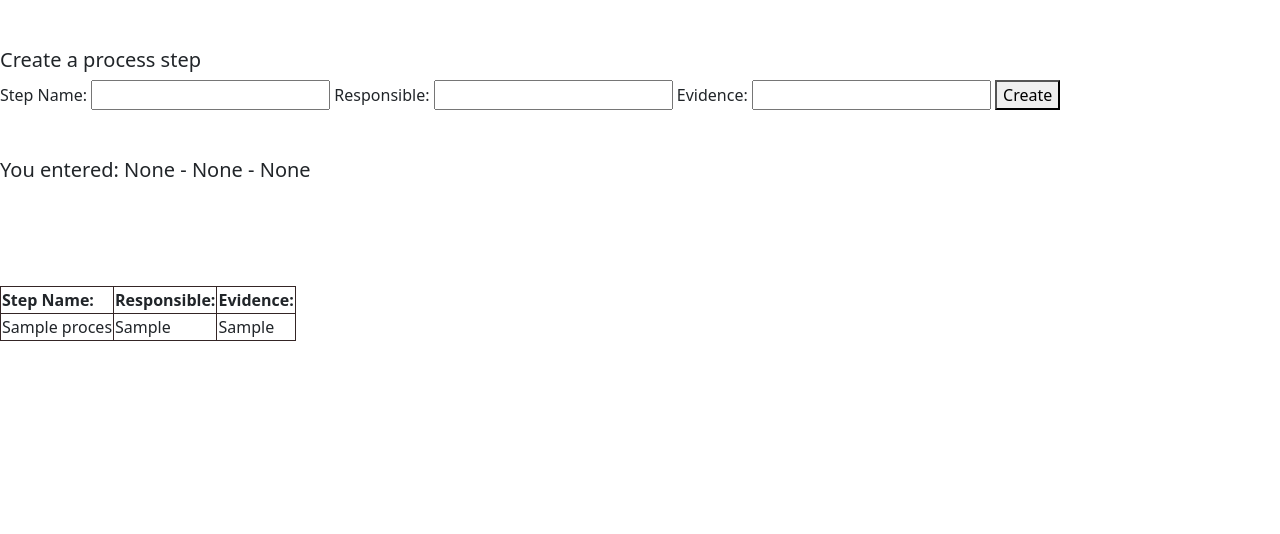
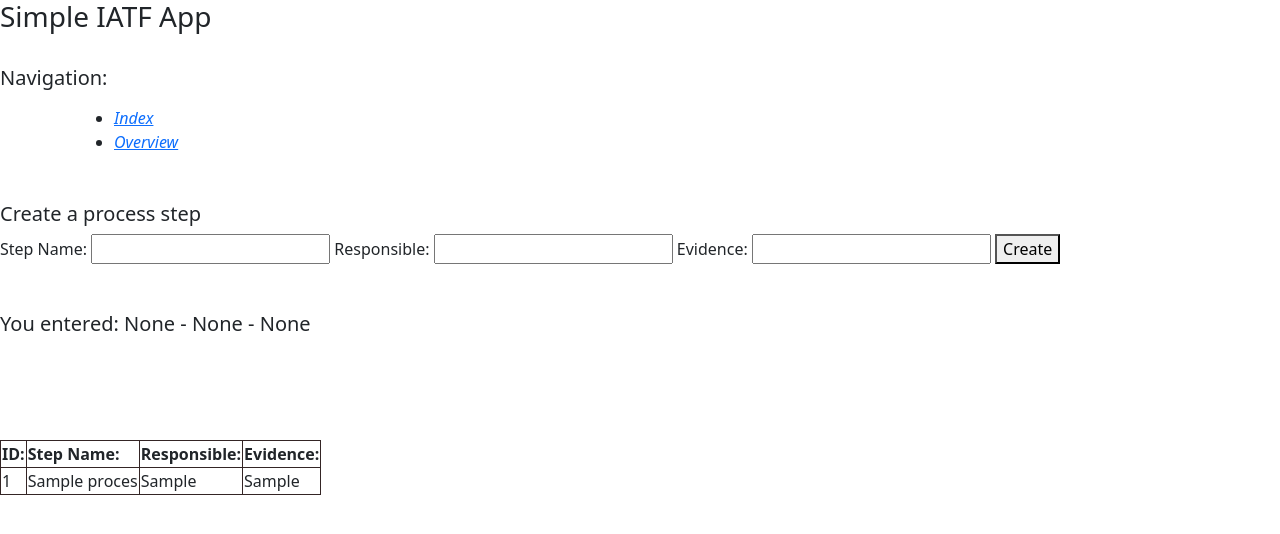
Before and after one commit to Sunzheini/iatf_db_demo2, a Django app: page / in a window 1280 px wide. Shown: the top 534 px of the page. Run offline with Django 4.2, Linux system fonts and the light colour scheme; tables that the repository leaves empty hold one stand-in row (values such as "Sample post").

Commit message:
update2_03112022

```diff
--- a/iatf_db_demo2/processapp/urls.py
+++ b/iatf_db_demo2/processapp/urls.py
@@ -1,9 +1,17 @@
 from django.urls import path, include
-from iatf_db_demo2.processapp.views import index, show_page_2
+from iatf_db_demo2.processapp.views import index, processes_description, overview, redirect_to
 
 urlpatterns = (
     # http://127.0.0.1:8000/
     path('', index, name='index'),
-    # http://127.0.0.1:8000/page2/
-    path('page2/', show_page_2, name='show page 2'),
+
+    path('processes-description/', include([
+
+        # http://127.0.0.1:8000/processes-description/
+        path('', overview, name='overview'),
+        # http://127.0.0.1:8000/processes-description/1
+        path('<int:process_id>/', processes_description, name='show specific process'),
+        # http://127.0.0.1:8000/processes-description/redirect/
+        path('redirect/', redirect_to, name='redirect')
+    ])),
 )
--- a/iatf_db_demo2/processapp/views.py
+++ b/iatf_db_demo2/processapp/views.py
@@ -28,6 +28,7 @@ def index(request):
     context = {
         'process_steps': all_steps,
         'form': process_form,
+        # from form
         'step_name': step_name,
         'responsible': responsible,
         'evidence': evidence,
@@ -35,8 +36,30 @@ def index(request):
     return render(request, 'index.html', context)
 
 
-def show_page_2(request):
-    # specific_step = Process.objects.get(pk=1)
+def overview(request):
     all_steps = Process.objects.all()
     result = ', '.join([f'{s.step_name} - {s.responsible}' for s in all_steps])
-    return http.HttpResponse(result)
+    context = {
+        'result': result,
+    }
+
+    # return http.HttpResponse(result)
+    return render(request, 'overview.html', context)
+
+
+def processes_description(request, process_id):
+    specific_step = Process.objects.get(pk=1)   # ToDo hardcoded currently
+    context = {
+        'specific_step': specific_step,
+    }
+
+    # return http.HttpResponse(f"{specific_step.step_name} - {specific_step.responsible}")
+    return render(request, 'process_description.html', context)
+
+
+def redirect_to(request):
+    # return redirect('overview')                         # option 1 name of the url in urls.py
+    # return redirect('https://www.abv.bg/')
+    # return redirect('/processes-description/1/')        # option 2 hardcoded url path
+
+    return redirect('show specific process', process_id=1)     # option 3 for cases like .../pk
--- /dev/null
+++ b/templates/base.html
@@ -0,0 +1,46 @@
+<!DOCTYPE html>
+<html lang="en">
+<head>
+    <meta charset="UTF-8">
+    <title>Title</title>
+    <!-- CSS only -->
+<link href="https://cdn.jsdelivr.net/npm/bootstrap@5.2.2/dist/css/bootstrap.min.css" rel="stylesheet" integrity="sha384-Zenh87qX5JnK2Jl0vWa8Ck2rdkQ2Bzep5IDxbcnCeuOxjzrPF/et3URy9Bv1WTRi" crossorigin="anonymous">
+</head>
+<body>
+
+<h3>Simple IATF App</h3>
+
+<br>
+
+<h5>Navigation:</h5>
+    <nav class="navbar">
+        <div class="container">
+
+            <div class="nav-links">
+                <ul class="nav-group">
+
+                    <li class="nav-item">
+                        <a href="{% url 'index' %}">
+                            <i>Index</i>
+                        </a>
+                    </li>
+
+                    <li class="nav-item">
+                        <a href="{% url 'overview' %}">
+                            <i>Overview</i>
+                        </a>
+                    </li>
+
+                </ul>
+            </div>
+        </div>
+    </nav>
+
+<br>
+
+{% block page_content %}
+{# specific info of page #}
+{% endblock %}
+
+</body>
+</html>
--- a/templates/index.html
+++ b/templates/index.html
@@ -1,14 +1,5 @@
-<!DOCTYPE html>
-<html lang="en">
-<head>
-    <meta charset="UTF-8">
-    <title>Title</title>
-    <!-- CSS only -->
-<link href="https://cdn.jsdelivr.net/npm/bootstrap@5.2.2/dist/css/bootstrap.min.css" rel="stylesheet" integrity="sha384-Zenh87qX5JnK2Jl0vWa8Ck2rdkQ2Bzep5IDxbcnCeuOxjzrPF/et3URy9Bv1WTRi" crossorigin="anonymous">
-</head>
-<body>
-
-<br><br>
+{% extends 'base.html' %}
+{% block page_content %}
 
 <div>
     <h5>Create a process step</h5>
@@ -26,6 +17,7 @@
 <div>
     <table style="border: 1px solid #342525;">
         <tr>
+            <th style="border: 1px solid #342525;">ID:</th>
             <th style="border: 1px solid #342525;">Step Name:</th>
             <th style="border: 1px solid #342525;">Responsible:</th>
             <th style="border: 1px solid #342525;">Evidence:</th>
@@ -33,6 +25,7 @@
 
         {% for process_step in process_steps %}
         <tr style="border: 1px solid #342525;">
+            <td style="border: 1px solid #342525;">{{ process_step.pk }}</td>
             <td style="border: 1px solid #342525;">{{ process_step.step_name }}</td>
             <td style="border: 1px solid #342525;">{{ process_step.responsible }}</td>
             <td style="border: 1px solid #342525;">{{ process_step.evidence }}</td>
@@ -42,14 +35,4 @@
     </table>
 </div>
 
-{#        list:#}
-{#    {% for process_step in process_steps %}#}
-{#        <div>#}
-{#            {{ process_step.step_name }}#}
-{#            {{ process_step.responsible }}#}
-{#            {{ process_step.evidence }}#}
-{#        </div>#}
-{#    {% endfor %}#}
-
-</body>
-</html>
+{% endblock %}
--- /dev/null
+++ b/templates/overview.html
@@ -0,0 +1,6 @@
+{% extends 'base.html' %}
+{% block page_content %}
+
+{{ result }}
+
+{% endblock %}
--- /dev/null
+++ b/templates/process_description.html
@@ -0,0 +1,6 @@
+{% extends 'base.html' %}
+{% block page_content %}
+
+{{ specific_step }}
+
+{% endblock %}
```
